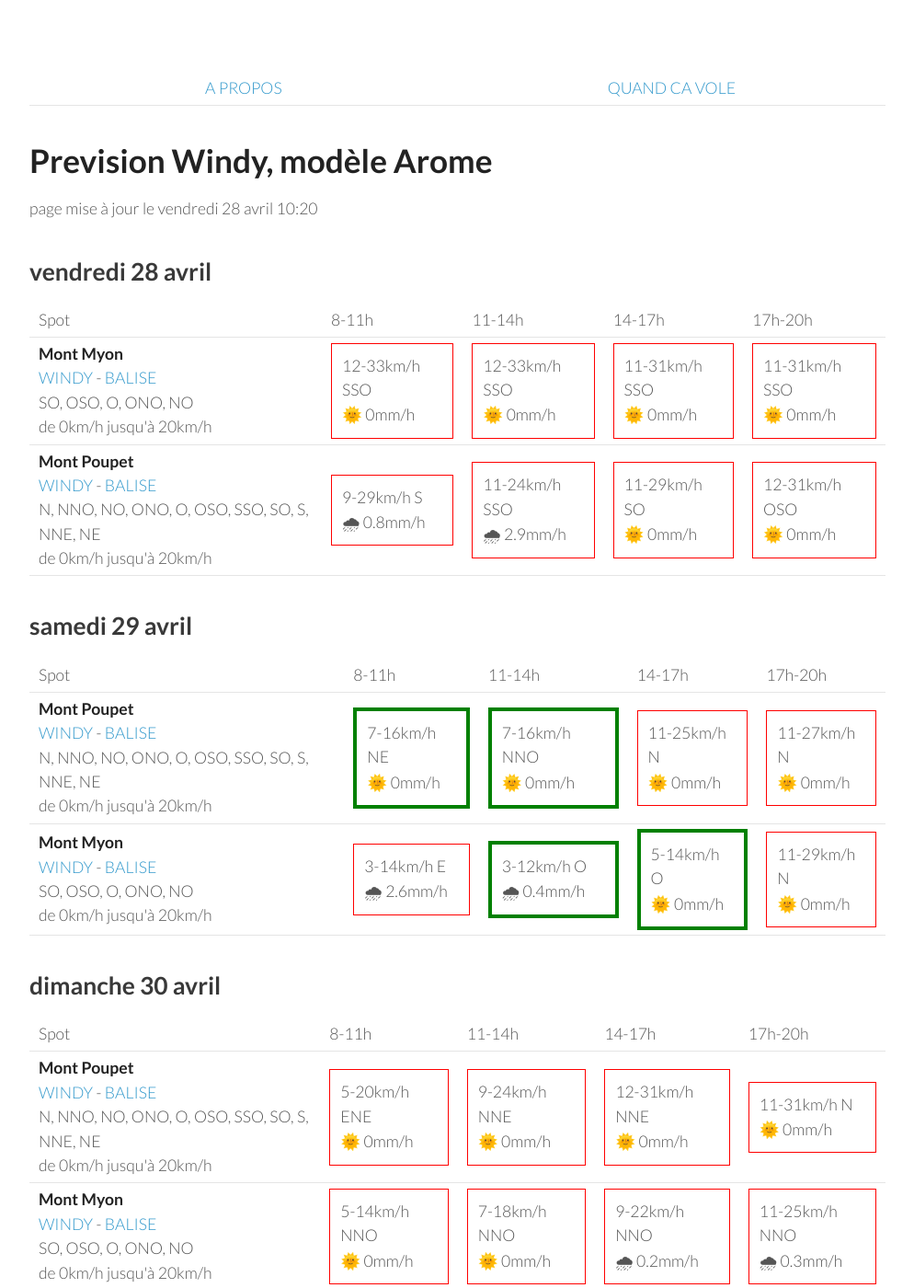
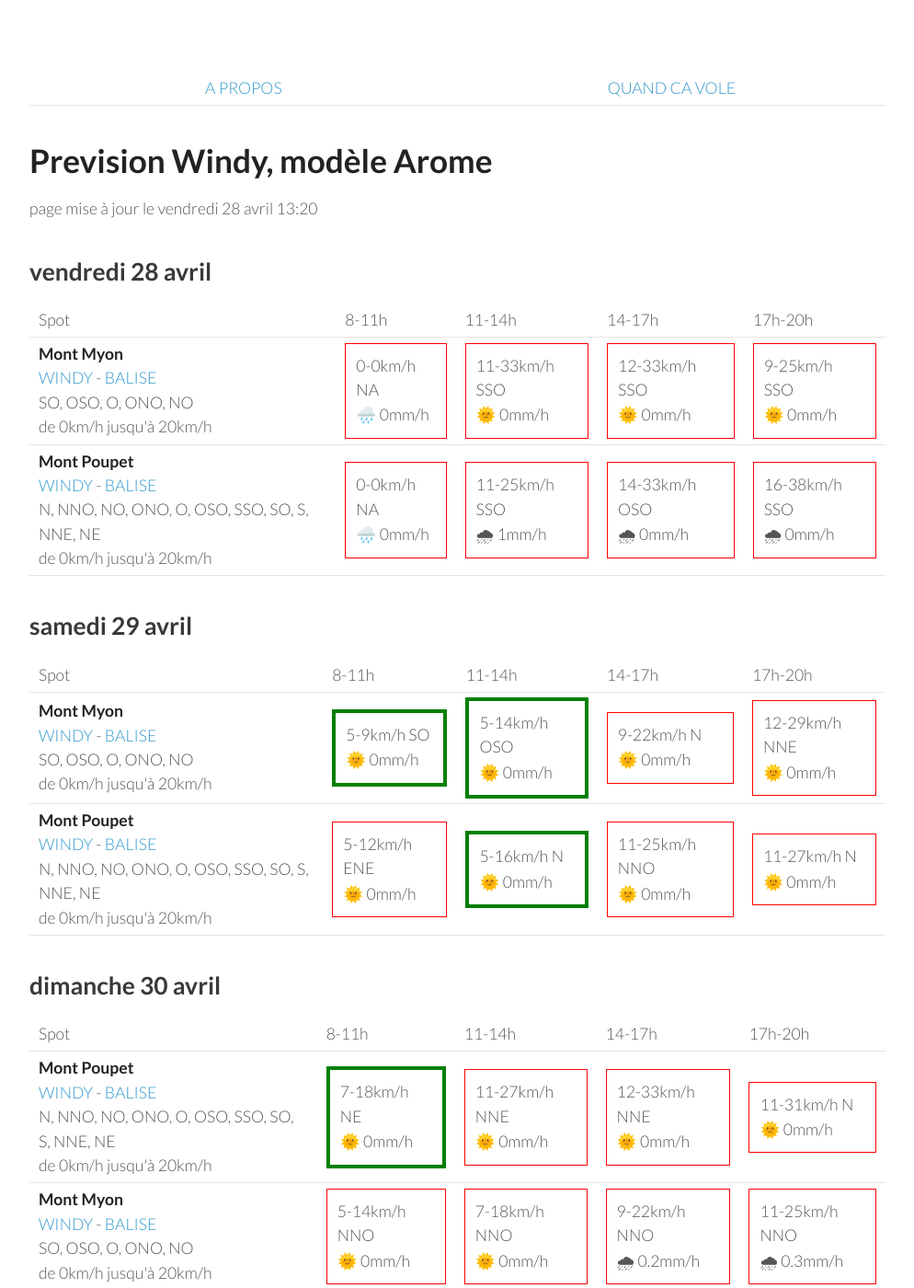
Before and after one commit to parapente-dans-le-nord/parapente-dans-le-nord.github.io, a Jekyll site: the page built from jura.markdown, in a window 1280 px wide and 1400 px high. Shown: the whole window at 92% size, without its empty margins (26-1020 px from the left). Built offline with Jekyll 4.4.1, drawn with Linux system fonts in a browser that asks for light colours; some of the changed text lies outside the part shown.

Commit message:
update index.markdown

```diff
--- a/jura.markdown
+++ b/jura.markdown
@@ -7,7 +7,7 @@ title:  "Tous les spots"
 {: .links}
 
 # Prevision Windy, modèle Arome
-page mise à jour le vendredi 28 avril 10:20
+page mise à jour le vendredi 28 avril 13:20
 
 ## vendredi 28 avril
 
@@ -24,21 +24,19 @@ page mise à jour le vendredi 28 avril 10:20
 <tr>
         <td><strong>Mont Myon</strong><br><a href="https://windy.com/46.331/5.397?45.898,5.394,8,m:eWoagj8">WINDY</a> - <span class=""><a href="http://www.balisemeteo.com/balise.php?idBalise=70">BALISE</a> </span><br> <span class="vent-favorable">SO, OSO, O, ONO, NO</span><br><span class="force-vent">de 0km/h jusqu'à 20km/h</span> </td>
 
+            <td><div class="not-flyable"><p>0-0km/h NA</p><p>🌧️ 0mm/h</p></div></td>
+            <td><div class="not-flyable"><p>11-33km/h SSO</p><p>🌞 0mm/h</p></div></td>
             <td><div class="not-flyable"><p>12-33km/h SSO</p><p>🌞 0mm/h</p></div></td>
-            <td><div class="not-flyable"><p>12-33km/h SSO</p><p>🌞 0mm/h</p></div></td>
-            <td><div class="not-flyable"><p>11-31km/h SSO</p><p>🌞 0mm/h</p></div></td>
-            <td><div class="not-flyable"><p>11-31km/h SSO</p><p>🌞 0mm/h</p></div></td>
-
+            <td><div class="not-flyable"><p>9-25km/h SSO</p><p>🌞 0mm/h</p></div></td>
 
     </tr>
 <tr>
         <td><strong>Mont Poupet</strong><br><a href="https://windy.com/46.970/5.876?46.541,5.876,8">WINDY</a> - <span class=""><a href="http://www.balisemeteo.com/balise.php?idBalise=92">BALISE</a> </span><br> <span class="vent-favorable">N, NNO, NO, ONO, O, OSO, SSO, SO, S, NNE, NE</span><br><span class="force-vent">de 0km/h jusqu'à 20km/h</span> </td>
 
-            <td><div class="not-flyable"><p>9-29km/h S</p><p>🌧 0.8mm/h</p></div></td>
-            <td><div class="not-flyable"><p>11-24km/h SSO</p><p>🌧 2.9mm/h</p></div></td>
-            <td><div class="not-flyable"><p>11-29km/h SO</p><p>🌞 0mm/h</p></div></td>
-            <td><div class="not-flyable"><p>12-31km/h OSO</p><p>🌞 0mm/h</p></div></td>
-
+            <td><div class="not-flyable"><p>0-0km/h NA</p><p>🌧️ 0mm/h</p></div></td>
+            <td><div class="not-flyable"><p>11-25km/h SSO</p><p>🌧 1mm/h</p></div></td>
+            <td><div class="not-flyable"><p>14-33km/h OSO</p><p>🌧 0mm/h</p></div></td>
+            <td><div class="not-flyable"><p>16-38km/h SSO</p><p>🌧 0mm/h</p></div></td>
 
     </tr>
 
@@ -58,22 +56,22 @@ page mise à jour le vendredi 28 avril 10:20
       <td>17h-20h</td>
     </tr>
 <tr>
-        <td><strong>Mont Poupet</strong><br><a href="https://windy.com/46.970/5.876?46.541,5.876,8">WINDY</a> - <span class=""><a href="http://www.balisemeteo.com/balise.php?idBalise=92">BALISE</a> </span><br> <span class="vent-favorable">N, NNO, NO, ONO, O, OSO, SSO, SO, S, NNE, NE</span><br><span class="force-vent">de 0km/h jusqu'à 20km/h</span> </td>
+        <td><strong>Mont Myon</strong><br><a href="https://windy.com/46.331/5.397?45.898,5.394,8,m:eWoagj8">WINDY</a> - <span class=""><a href="http://www.balisemeteo.com/balise.php?idBalise=70">BALISE</a> </span><br> <span class="vent-favorable">SO, OSO, O, ONO, NO</span><br><span class="force-vent">de 0km/h jusqu'à 20km/h</span> </td>
 
-            <td><div class="flyable"><p>7-16km/h NE</p><p>🌞 0mm/h</p></div></td>
-            <td><div class="flyable"><p>7-16km/h NNO</p><p>🌞 0mm/h</p></div></td>
-            <td><div class="not-flyable"><p>11-25km/h N</p><p>🌞 0mm/h</p></div></td>
-            <td><div class="not-flyable"><p>11-27km/h N</p><p>🌞 0mm/h</p></div></td>
+            <td><div class="flyable"><p>5-9km/h SO</p><p>🌞 0mm/h</p></div></td>
+            <td><div class="flyable"><p>5-14km/h OSO</p><p>🌞 0mm/h</p></div></td>
+            <td><div class="not-flyable"><p>9-22km/h N</p><p>🌞 0mm/h</p></div></td>
+            <td><div class="not-flyable"><p>12-29km/h NNE</p><p>🌞 0mm/h</p></div></td>
 
 
     </tr>
 <tr>
-        <td><strong>Mont Myon</strong><br><a href="https://windy.com/46.331/5.397?45.898,5.394,8,m:eWoagj8">WINDY</a> - <span class=""><a href="http://www.balisemeteo.com/balise.php?idBalise=70">BALISE</a> </span><br> <span class="vent-favorable">SO, OSO, O, ONO, NO</span><br><span class="force-vent">de 0km/h jusqu'à 20km/h</span> </td>
+        <td><strong>Mont Poupet</strong><br><a href="https://windy.com/46.970/5.876?46.541,5.876,8">WINDY</a> - <span class=""><a href="http://www.balisemeteo.com/balise.php?idBalise=92">BALISE</a> </span><br> <span class="vent-favorable">N, NNO, NO, ONO, O, OSO, SSO, SO, S, NNE, NE</span><br><span class="force-vent">de 0km/h jusqu'à 20km/h</span> </td>
 
-            <td><div class="not-flyable"><p>3-14km/h E</p><p>🌧 2.6mm/h</p></div></td>
-            <td><div class="flyable"><p>3-12km/h O</p><p>🌧 0.4mm/h</p></div></td>
-            <td><div class="flyable"><p>5-14km/h O</p><p>🌞 0mm/h</p></div></td>
-            <td><div class="not-flyable"><p>11-29km/h N</p><p>🌞 0mm/h</p></div></td>
+            <td><div class="not-flyable"><p>5-12km/h ENE</p><p>🌞 0mm/h</p></div></td>
+            <td><div class="flyable"><p>5-16km/h N</p><p>🌞 0mm/h</p></div></td>
+            <td><div class="not-flyable"><p>11-25km/h NNO</p><p>🌞 0mm/h</p></div></td>
+            <td><div class="not-flyable"><p>11-27km/h N</p><p>🌞 0mm/h</p></div></td>
 
 
     </tr>
@@ -96,9 +94,9 @@ page mise à jour le vendredi 28 avril 10:20
 <tr>
         <td><strong>Mont Poupet</strong><br><a href="https://windy.com/46.970/5.876?46.541,5.876,8">WINDY</a> - <span class=""><a href="http://www.balisemeteo.com/balise.php?idBalise=92">BALISE</a> </span><br> <span class="vent-favorable">N, NNO, NO, ONO, O, OSO, SSO, SO, S, NNE, NE</span><br><span class="force-vent">de 0km/h jusqu'à 20km/h</span> </td>
 
-            <td><div class="not-flyable"><p>5-20km/h ENE</p><p>🌞 0mm/h</p></div></td>
-            <td><div class="not-flyable"><p>9-24km/h NNE</p><p>🌞 0mm/h</p></div></td>
-            <td><div class="not-flyable"><p>12-31km/h NNE</p><p>🌞 0mm/h</p></div></td>
+            <td><div class="flyable"><p>7-18km/h NE</p><p>🌞 0mm/h</p></div></td>
+            <td><div class="not-flyable"><p>11-27km/h NNE</p><p>🌞 0mm/h</p></div></td>
+            <td><div class="not-flyable"><p>12-33km/h NNE</p><p>🌞 0mm/h</p></div></td>
             <td><div class="not-flyable"><p>11-31km/h N</p><p>🌞 0mm/h</p></div></td>
 
 
@@ -132,10 +130,10 @@ page mise à jour le vendredi 28 avril 10:20
 <tr>
         <td><strong>Mont Poupet</strong><br><a href="https://windy.com/46.970/5.876?46.541,5.876,8">WINDY</a> - <span class=""><a href="http://www.balisemeteo.com/balise.php?idBalise=92">BALISE</a> </span><br> <span class="vent-favorable">N, NNO, NO, ONO, O, OSO, SSO, SO, S, NNE, NE</span><br><span class="force-vent">de 0km/h jusqu'à 20km/h</span> </td>
 
-            <td><div class="flyable"><p>5-11km/h SSO</p><p>🌧 1mm/h</p></div></td>
-            <td><div class="flyable"><p>5-18km/h NO</p><p>🌧 0.6mm/h</p></div></td>
-            <td><div class="flyable"><p>5-20km/h NO</p><p>🌧 0.2mm/h</p></div></td>
-            <td><div class="not-flyable"><p>9-24km/h NO</p><p>🌧 2.1mm/h</p></div></td>
+            <td><div class="flyable"><p>5-14km/h SO</p><p>🌧 0.6mm/h</p></div></td>
+            <td><div class="flyable"><p>5-18km/h ONO</p><p>🌞 0mm/h</p></div></td>
+            <td><div class="flyable"><p>7-20km/h NO</p><p>🌧 0.3mm/h</p></div></td>
+            <td><div class="not-flyable"><p>5-22km/h NNE</p><p>🌧 2.7mm/h</p></div></td>
 
 
     </tr>
@@ -168,10 +166,10 @@ page mise à jour le vendredi 28 avril 10:20
 <tr>
         <td><strong>Mont Poupet</strong><br><a href="https://windy.com/46.970/5.876?46.541,5.876,8">WINDY</a> - <span class=""><a href="http://www.balisemeteo.com/balise.php?idBalise=92">BALISE</a> </span><br> <span class="vent-favorable">N, NNO, NO, ONO, O, OSO, SSO, SO, S, NNE, NE</span><br><span class="force-vent">de 0km/h jusqu'à 20km/h</span> </td>
 
-            <td><div class="not-flyable"><p>1-9km/h ENE</p><p>🌞 0mm/h</p></div></td>
-            <td><div class="not-flyable"><p>11-25km/h NNE</p><p>🌧 0.2mm/h</p></div></td>
-            <td><div class="not-flyable"><p>12-31km/h N</p><p>🌞 0mm/h</p></div></td>
-            <td><div class="not-flyable"><p>14-33km/h N</p><p>🌞 0mm/h</p></div></td>
+            <td><div class="flyable"><p>7-18km/h NNE</p><p>🌞 0mm/h</p></div></td>
+            <td><div class="not-flyable"><p>12-27km/h NNE</p><p>🌞 0mm/h</p></div></td>
+            <td><div class="not-flyable"><p>14-31km/h NNE</p><p>🌧 0.2mm/h</p></div></td>
+            <td><div class="not-flyable"><p>16-35km/h NNE</p><p>🌞 0mm/h</p></div></td>
 
 
     </tr>
@@ -211,6 +209,16 @@ page mise à jour le vendredi 28 avril 10:20
 
 
     </tr>
+<tr>
+        <td><strong>Mont Poupet</strong><br><a href="https://windy.com/46.970/5.876?46.541,5.876,8">WINDY</a> - <span class=""><a href="http://www.balisemeteo.com/balise.php?idBalise=92">BALISE</a> </span><br> <span class="vent-favorable">N, NNO, NO, ONO, O, OSO, SSO, SO, S, NNE, NE</span><br><span class="force-vent">de 0km/h jusqu'à 20km/h</span> </td>
+
+            <td><div class="not-flyable"><p>9-25km/h ENE</p><p>🌞 0mm/h</p></div></td>
+            <td><div class="not-flyable"><p>11-27km/h NNE</p><p>🌞 0mm/h</p></div></td>
+            <td><div class="not-flyable"><p>12-33km/h NNE</p><p>🌞 0mm/h</p></div></td>
+            <td><div class="not-flyable"><p>14-35km/h NNE</p><p>🌞 0mm/h</p></div></td>
+
+
+    </tr>
 
 </tbody>
 </table>
```
